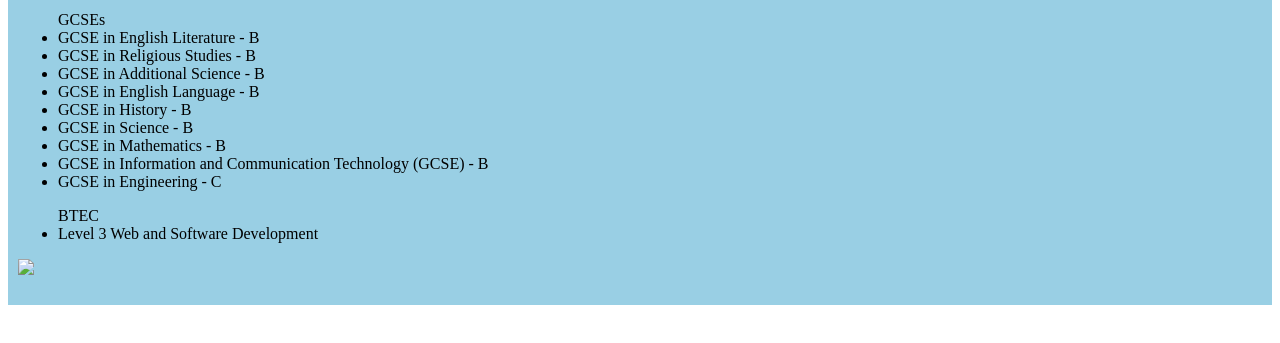
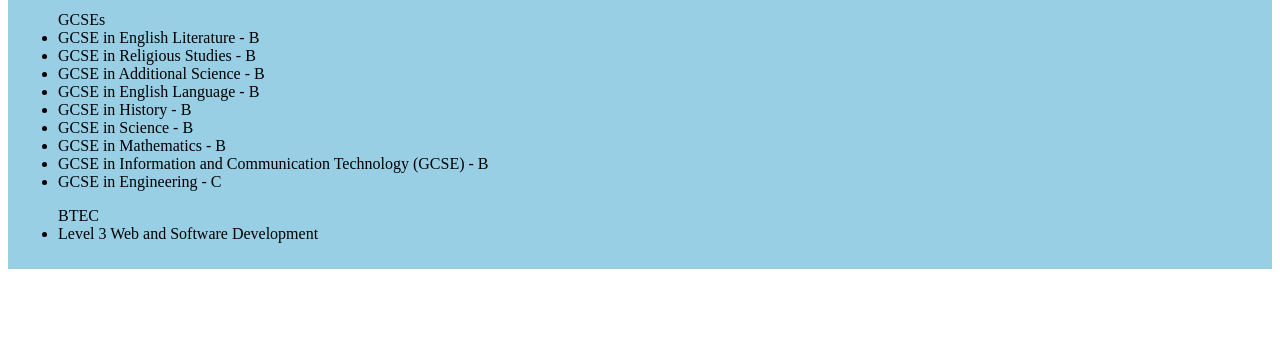
Before and after one commit to thomasjones99/thomasjones99.github.io, a plain HTML site: page page2.html in a window 1280 px wide. Shown: the part 195-538 px from the top of the page. Drawn offline with Linux system fonts and the light colour scheme.

Commit message:
Update page2.html

```diff
--- a/page2.html
+++ b/page2.html
@@ -51,7 +51,6 @@ div#textbody
 <li> Level 3 Web and Software Development
 </ul>
 
-<img src="test.png">
 
 </p>
 
```
